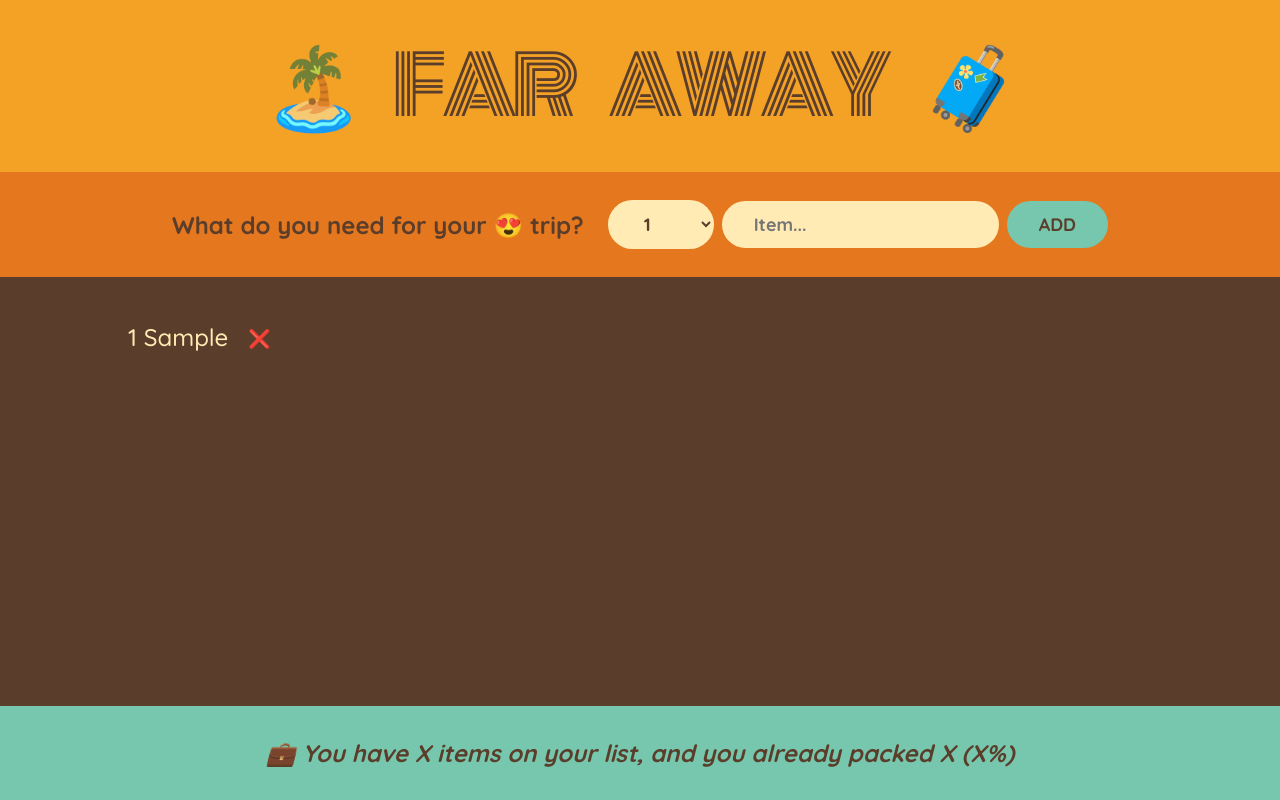
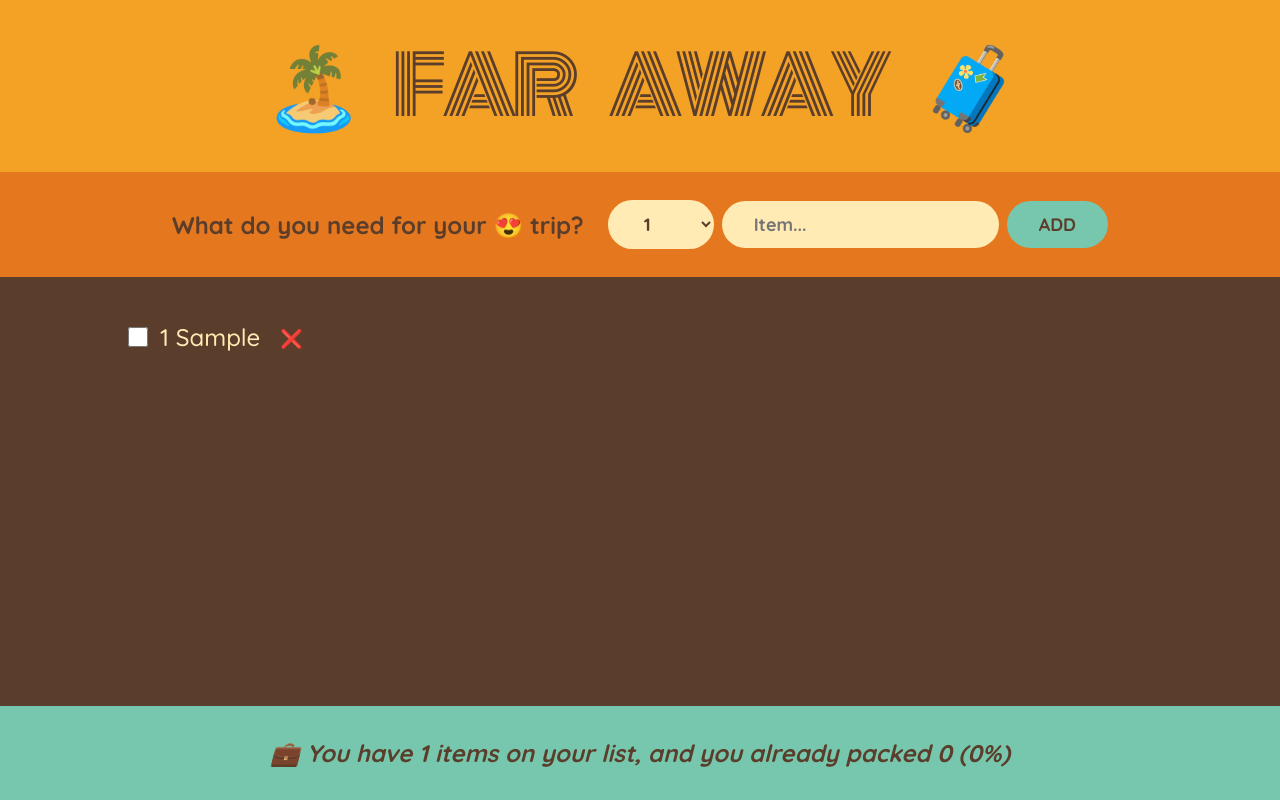
Before and after one commit to Fr3nk21/challenge-3-travel-list, a React (Create React App) app: page / in a window 1280 px wide. Both pictures are taken after typing "Sample" into the empty fields and a click on the button "ADD". Built offline with nearby package versions, Linux system fonts and the light colour scheme.

Commit message:
Checklist a delete functionality added

```diff
--- a/src/App.js
+++ b/src/App.js
@@ -8,15 +8,27 @@
   }
 
   function handleDeleteItem(id) {
-    setItems((items) => items.filter((item) => item.ide !== id));
+    setItems((items) => items.filter((item) => item.id !== id));
+  }
+
+  function handleToggleItem(id) {
+    setItems((items) =>
+      items.map((item) =>
+        item.id === id ? { ...item, packed: !item.packed } : item
+      )
+    );
   }
 
   return (
     <div className="app">
       <Logo />
       <Form onAddItems={handleAddItems} />
-      <PackingList items={items} onDeleteItem={handleDeleteItem} />
-      <Stats />
+      <PackingList
+        items={items}
+        onDeleteItem={handleDeleteItem}
+        onToggleItem={handleToggleItem}
+      />
+      <Stats items={items} />
     </div>
   );
 }
@@ -66,21 +78,31 @@
   );
 }
 
-function PackingList({ items, onDeleteItem }) {
+function PackingList({ items, onDeleteItem, onToggleItem }) {
   return (
     <div className="list">
       <ul>
         {items.map((item) => (
-          <Item item={item} onDeleteItem={onDeleteItem} key={item.id} />
+          <Item
+            item={item}
+            onDeleteItem={onDeleteItem}
+            onToggleItem={onToggleItem}
+            key={item.id}
+          />
         ))}
       </ul>
     </div>
   );
 }
 
-function Item({ item, onDeleteItem }) {
+function Item({ item, onDeleteItem, onToggleItem }) {
   return (
     <li>
+      <input
+        type="checkbox"
+        value={item.packed}
+        onChange={() => onToggleItem(item.id)}
+      />
       <span style={item.packed ? { textDecoration: "line-through" } : {}}>
         {item.quantity} {item.description}
       </span>
@@ -89,10 +111,25 @@
   );
 }
 
-function Stats() {
+function Stats({ items }) {
+  if (!items.length)
+    return (
+      <p className="stats">
+        <em>Start adding some items to your packing list 🚀</em>
+      </p>
+    );
+
+  const numItems = items.length;
+  const numPacked = items.filter((item) => item.packed).length;
+  const percentage = Math.round((numPacked / numItems) * 100);
+
   return (
     <footer className="stats">
-      <em>💼 You have X items on your list, and you already packed X (X%)</em>
+      <em>
+        {percentage === 100
+          ? "You got everything! Ready to go ✈️"
+          : `💼 You have ${numItems} items on your list, and you already packed ${numPacked} (${percentage}%)`}
+      </em>
     </footer>
   );
 }
```
